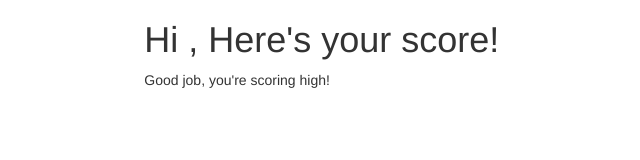
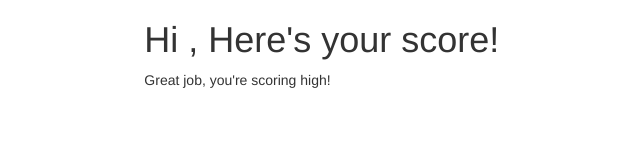
Before and after one commit to kartikdalal/blueshiftlightweightproduct, a plain HTML site: page success.html in a window 1280 px wide. Shown: the full height of the page, 74-714 px from the left. Drawn offline with nearby package versions, Linux system fonts and the light colour scheme.

Commit message:
Testing copy
updated message ..

```diff
--- a/success.html
+++ b/success.html
@@ -7,7 +7,7 @@
 		<div class="row">
 			<div class="col-sm-8 col-sm-offset-2">
 				<h1>Hi <span id="name">, Here's your score!</span></h1>
-				<p>Good job, you're scoring high!</p>
+				<p>Great job, you're scoring high!</p>
 			</div>
 		</div>
 		<br>
```
